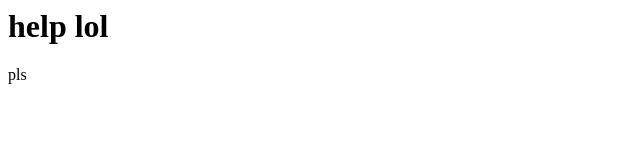
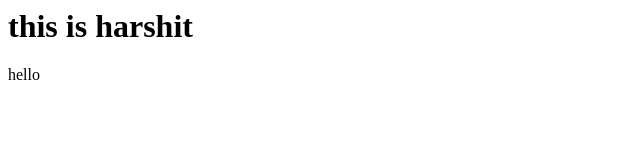
Before and after one commit to lol123123123www/help, a plain HTML site: page index.html in a window 1280 px wide. Shown: the whole page, without its empty margins (0-640 px from the left). Drawn offline with Linux system fonts and the light colour scheme.

Commit message:
Update index.html

```diff
--- a/index.html
+++ b/index.html
@@ -6,10 +6,11 @@
 </head>
 <body>
     <h1>
-        help lol
+        this is harshit
     </h1>
     <P>
-        pls
+        hello
+
     </P>
 </body>
 </html>
```
